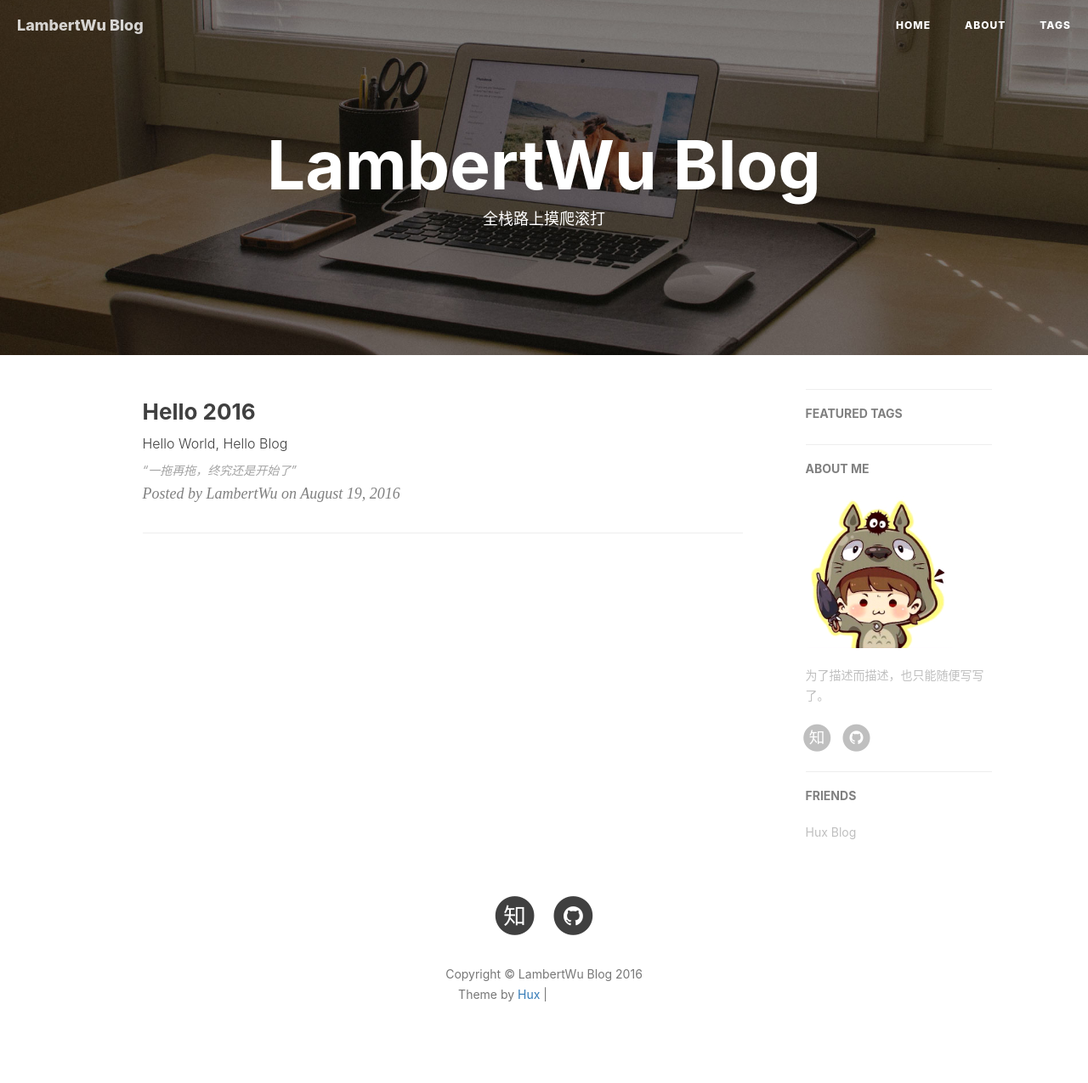
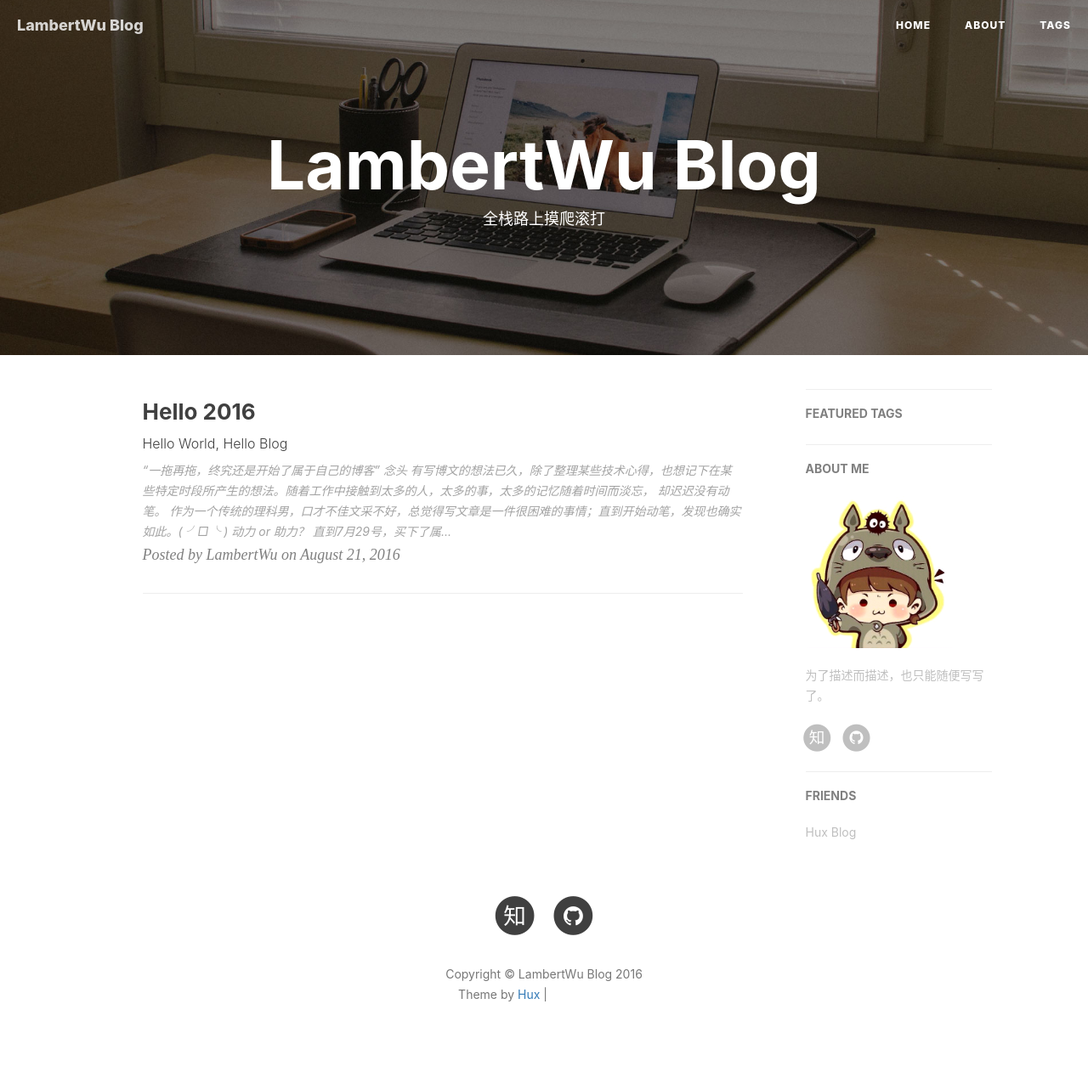
Before and after one commit to LambertW/lambertw.github.io, a Jekyll site: the page built from index.html, in a window 1280 px wide. Shown: the whole page at 85% size. Built offline with Jekyll 4.4.1, drawn with Linux system fonts in a browser that asks for light colours; nearby versions of some CDN libraries; the list of posts is cut into pages by our own code; comment, search, counter and statistics services are not loaded; grey boxes are pictures that could not be loaded.

Commit message:
完善博文细节，增加搭建步骤描述

````diff
--- a/_posts/2016-08-21-hello-blog.markdown
+++ b/_posts/2016-08-21-hello-blog.markdown
@@ -1,12 +1,73 @@
 ---
-layout:     post
-title:      "Hello 2016"
-subtitle:   "Hello World, Hello Blog"
-date:       "2016-08-19 16:41:00 +0800"
-author:     "LambertWu"
-header-img: "img/post-bg-2015.jpg"
+layout:     	post
+title:      	"Hello 2016"
+subtitle:   	"Hello World, Hello Blog"
+date:       	"2016-08-21 16:41:00 +0800"
+author:     	"LambertWu"
+header-img: 	""
+catalog:	true
 tags:
     - 生活
+
+    - Jekyll
+
+    - Docker
 ---
 
-> “一拖再拖，终究还是开始了”
+> “一拖再拖，终究还是开始了属于自己的博客”
+
+# 念头
+
+有写博文的想法已久，除了整理某些技术心得，也想记下在某些特定时段所产生的想法。随着工作中接触到太多的人，太多的事，太多的记忆随着时间而淡忘， 却迟迟没有动笔。
+
+作为一个传统的理科男，口才不佳文采不好，总觉得写文章是一件很困难的事情；直到开始动笔，发现也确实如此。( ╯□╰ )
+
+
+
+---
+
+
+
+# 动力 or 助力？
+
+直到7月29号，买下了属于我的博客域名`lambertwu.com`，终于有了些许动力。
+
+又直到今天，借着办理完离职后莫名的空闲；是的，终于还是离职了；终于开始着手搭建属于自己的`Github Pages`。
+
+
+
+---
+
+
+
+# 搭建
+
+搭建需要费些时间，所以在此记录一下相关的细节。
+
+选择`Github Pages`，纯粹是觉得目前仍然未达到那种需要购置独立主机的门槛。也许当写Blog的兴致过了，也许在工作繁忙的时候，独立主机的存在仅仅是我浪费资源的一种体现。
+
+搭建其实并没有太多的步骤，需要了解的仅仅是**域名/主机绑定(CNAME)**，**Jekyll搭建及主题应用**，以及部分**Github Repository使用**，在此不一一描述，仅记录重要参数：
+
+1. 阿里云购置的域名，`lambertwu.com`
+
+2. `Github Pages`空间，参见[Github Pages](https://pages.github.com/)
+
+3. `Jekyll`主题样式，是直接套用，并有没做过多的调整。详见[Hux Blog](https://github.com/huxpro/huxpro.github.io)
+
+   简约风格，结合个性化的`Tag`，符合我对Blog的基本要求，在必要的时候，考虑增加`Category`功能。
+
+4. 本地使用`Docker`环境进行测试及撰写文章。本来以为没有什么难点，结果还是遇到了些许问题：
+
+   1. jekyll 版本3+，出现yaml日期小于3天内，没办法正常显示文章样式。
+
+      > 解决方法：使用版本`2.5.3`。
+
+   2. Docker的jekyll官方镜像`jekyll/jekyll`，默认使用`jekyll serve --watch`，无法正常监控文件修改并重新编译问题。
+
+      > 解决方法：使用次级参数`--force_polling`
+
+   3. **Docker for Windows**完整命令如下：
+
+      > ``` dockerfile
+      > docker run --name jekyll -ti -p 4000:4000 -v F:\Docker\lambertw.github.io\:/srv/jekyll/ jekyll/jekyll:2.5.3 jekyll serve -w --force_polling
+      > ```
````
